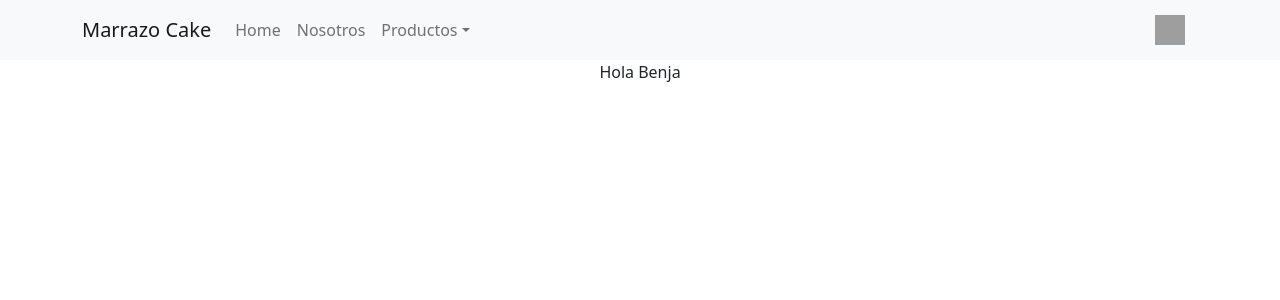
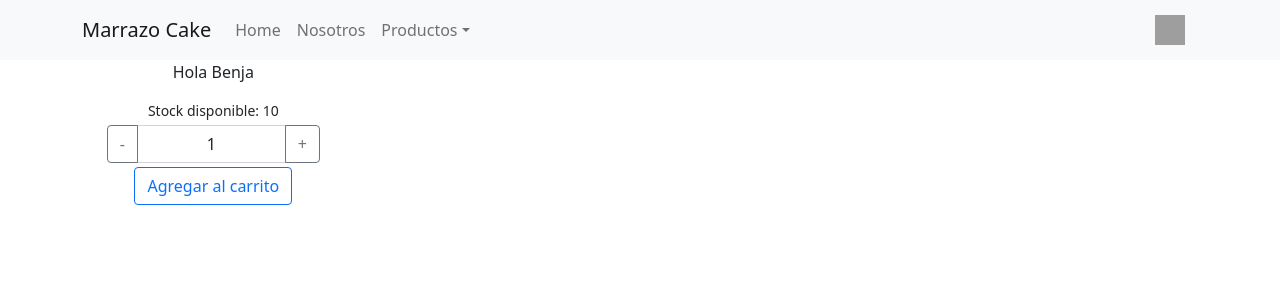
Before and after one commit to SLampropulos/negocio_app_react, a React (Create React App) app: page / in a window 1280 px wide. Shown: the top 300 px of the page. Built offline with nearby package versions, Linux system fonts and the light colour scheme; grey boxes are pictures that could not be loaded.

Commit message:
desafio 4

```diff
--- /dev/null
+++ b/src/components/ItemListConteiner/ItemCount.jsx
@@ -0,0 +1,40 @@
+import { useState } from 'react';
+import InputGroup from 'react-bootstrap/InputGroup';
+import Button from 'react-bootstrap/Button';
+import FormControl from 'react-bootstrap/FormControl';
+
+const ItemCount = ({stock,initial,onAdd}) =>  {
+    const [stockActual,setStock] = useState(stock);
+    const [cont,setCont] = useState(initial);
+    const [carrito,setCarrito] = useState(0);
+
+    const aumentar = () => {
+        setCont(cont + 1);
+    };
+    const restar = () => {
+        if(cont > 1) setCont(cont - 1);
+    }
+    const agregar = () => {
+        if(stockActual >= cont){
+            setStock(stockActual-cont);
+            setCarrito(carrito+cont);
+        }
+        onAdd(cont);
+        setCont(1);
+    }
+
+
+    return (
+        <div>
+            <p className=" small mb-1">Stock disponible: {stockActual}</p>
+            <InputGroup className=" w-50 mx-auto" >
+                <Button variant="outline-secondary " onClick={restar}>-</Button>
+                <FormControl className="text-center" value={cont}/>
+                <Button variant="outline-secondary" onClick={aumentar}>+</Button>
+            </InputGroup>
+            <Button variant=" mt-1 btn-outline-primary" onClick={agregar}>Agregar al carrito</Button>
+        </div>
+    )
+}
+
+export default ItemCount
--- a/src/components/ItemListConteiner/ItemListConteiner.jsx
+++ b/src/components/ItemListConteiner/ItemListConteiner.jsx
@@ -1,9 +1,15 @@
-import React from 'react'
+import ItemCount from "./ItemCount"
 
-function ItemListConteiner(prop) {
+function ItemListConteiner(props) {
+
+    const onAdd = (carrito) =>{
+        alert(`se agregaron ${carrito} productos al carrito`);
+    }
+
     return (
-        <div>
-            <p>Hola {prop.greeting}</p>
+        <div className="col-4 justify-content-center">
+            <p>Hola {props.greeting}</p>
+            <ItemCount stock={10} initial={1} onAdd={onAdd}/>
         </div>
     )
 }
--- a/src/components/NavBar/NavBar.jsx
+++ b/src/components/NavBar/NavBar.jsx
@@ -3,8 +3,6 @@ import Navbar from 'react-bootstrap/NavBar';
 import Nav from 'react-bootstrap/Nav';
 import NavDropdown from 'react-bootstrap/NavDropdown';
 import Container from 'react-bootstrap/Container';
-import Cart from '../Cart/CartWidget'
-
 import CartWidget from '../Cart/CartWidget';
 
 
@@ -27,7 +25,7 @@ function NavBar() {
                         <CartWidget />
                         </NavDropdown>
                     </Nav>
-                    <Cart />
+                    <CartWidget />
                 </Navbar.Collapse>
 
             </Container>
```
